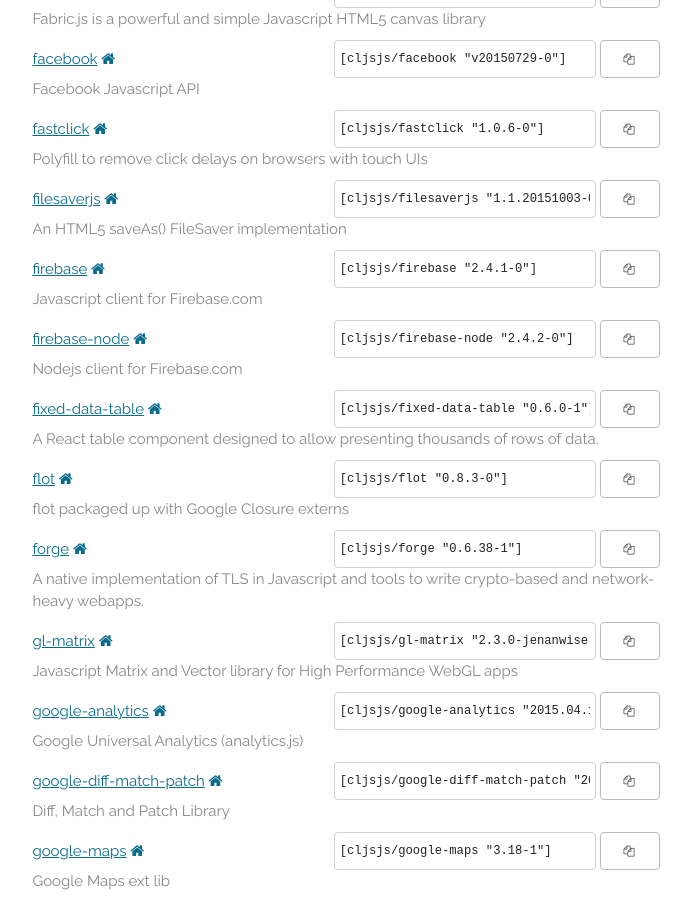
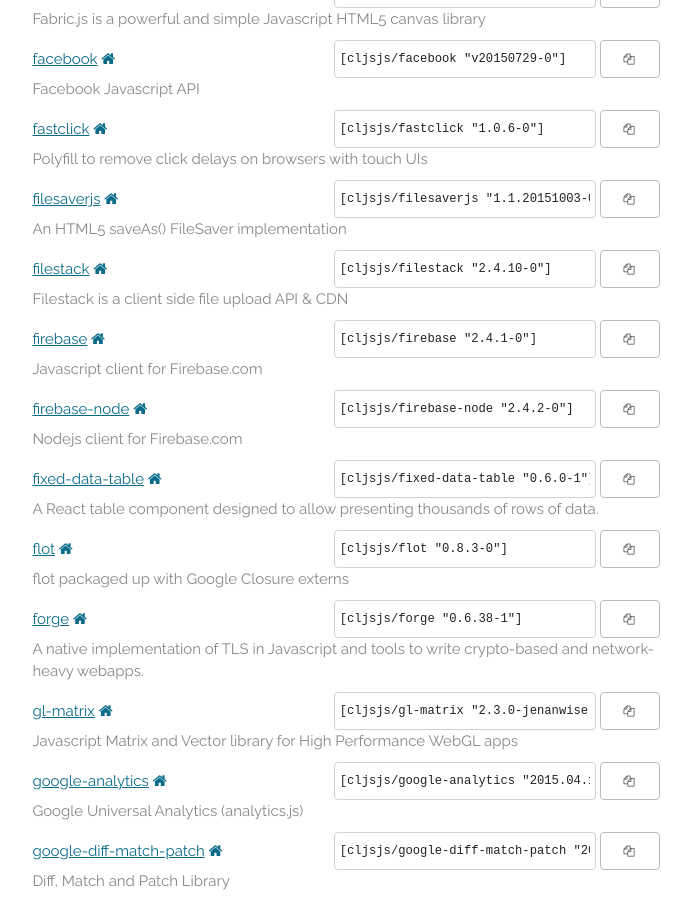
Before and after one commit to cljsjs/cljsjs.github.io, a Jekyll site: the page built from index.markdown, in a window 1280 px wide and 900 px high, scrolled down 4798 px. Shown: the whole window, without its empty margins (294-985 px from the left). Built offline with Jekyll 4.4.1, drawn with Linux system fonts in a browser that asks for light colours; nearby versions of some CDN libraries; comment, search, counter and statistics services are not loaded.

Commit message:
Automatic update

```diff
--- a/_includes/packages.html
+++ b/_includes/packages.html
@@ -492,6 +492,15 @@
     <p class="description">An HTML5 saveAs() FileSaver implementation</p>
   </li>
   <li>
+    <a href="https://clojars.org/cljsjs/filestack">filestack</a>
+    <a href="https://www.filestack.com/docs/" target="new"><i class="fa fa-home"></i></a>
+    <span class="clojars">
+      <input type="text" value='[cljsjs/filestack "2.4.10-0"]'/>
+      <button data-clipboard-text='[cljsjs/filestack "2.4.10-0"]'><i class="fa fa-copy"></i></button>
+    </span>
+    <p class="description">Filestack is a client side file upload API & CDN</p>
+  </li>
+  <li>
     <a href="https://clojars.org/cljsjs/firebase">firebase</a>
     <a href="https://www.firebase.com/docs/web/api/" target="new"><i class="fa fa-home"></i></a>
     <span class="clojars">
```
